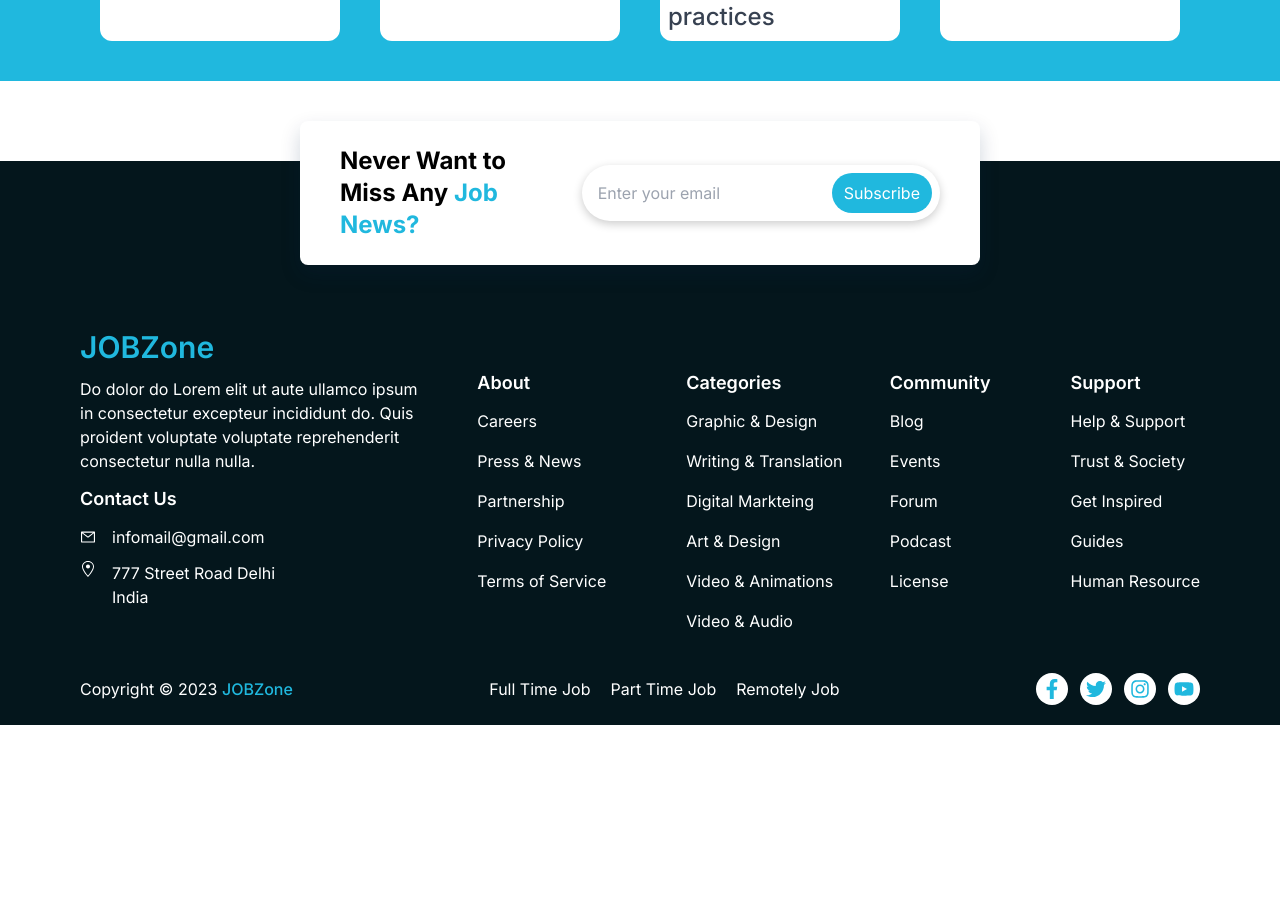
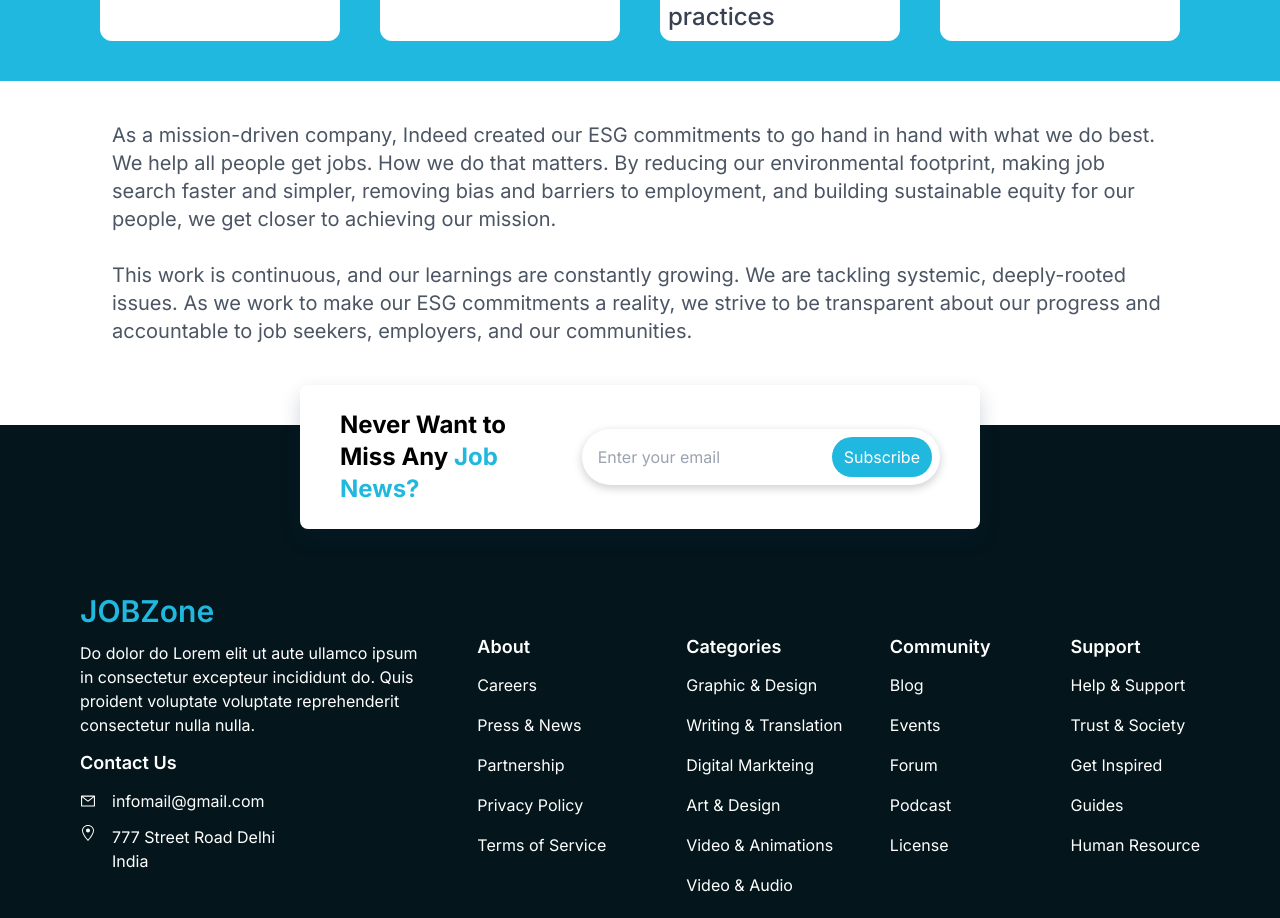
Before and after one commit to MohdFahad1/jobpedia, a Next.js app: page /about in a window 1280 px wide. Shown: the part 1957-2875 px from the top of the page. Before the commit the page ends 2682 px from the top, so only its background shows below. Built offline with nearby package versions, Linux system fonts and the light colour scheme.

Commit message:
About page completed

```diff
--- a/src/app/about/page.js
+++ b/src/app/about/page.js
@@ -37,9 +37,12 @@ const page = () => {
             <p className="text-lg text-gray-600">We strive to create a world where job seekers everywhere have equal opportunity to find fulfilling jobs. A world where employers everywhere are focused on what matters and hire equitably. A world of work that works for everyone.</p>
           </div>
         </div>
+
         <div className="lg:px-5 px-[64px]">
           <p className="text-lg text-gray-600 lg:w-[900px] w-auto mt-10 lg:pl-28 pl-0">Our Environmental, Social & Governance (ESG) commitments aim to bring about a future of work that is equitable and inclusive. As the world’s number one job site [1] and a leading hiring platform, we strive to make a positive impact on society by connecting people to better work to create better lives.</p>
         </div>
+
+
         <div className="flex flex-col lg:px-[100px] px-5 bg-[#20B8DE] my-10 py-10">
           <div>
             <h1 className="text-4xl font-medium text-white">ESG is core to our business</h1>
@@ -58,6 +61,13 @@ const page = () => {
           ))}
           </div>
         </div>
+
+        <div className="lg:px-28 md:px-28 px-14 text-xl text-gray-600">
+          <p>As a mission-driven company, Indeed created our ESG commitments to go hand in hand with what we do best. We help all people get jobs. How we do that matters. By reducing our environmental footprint, making job search faster and simpler, removing bias and barriers to employment, and building sustainable equity for our people, we get closer to achieving our mission.</p>
+          <br />
+          <p>
+          This work is continuous, and our learnings are constantly growing. We are tackling systemic, deeply-rooted issues. As we work to make our ESG commitments a reality, we strive to be transparent about our progress and accountable to job seekers, employers, and our communities.</p>
+        </div>
     </section>
   )
 }
```
